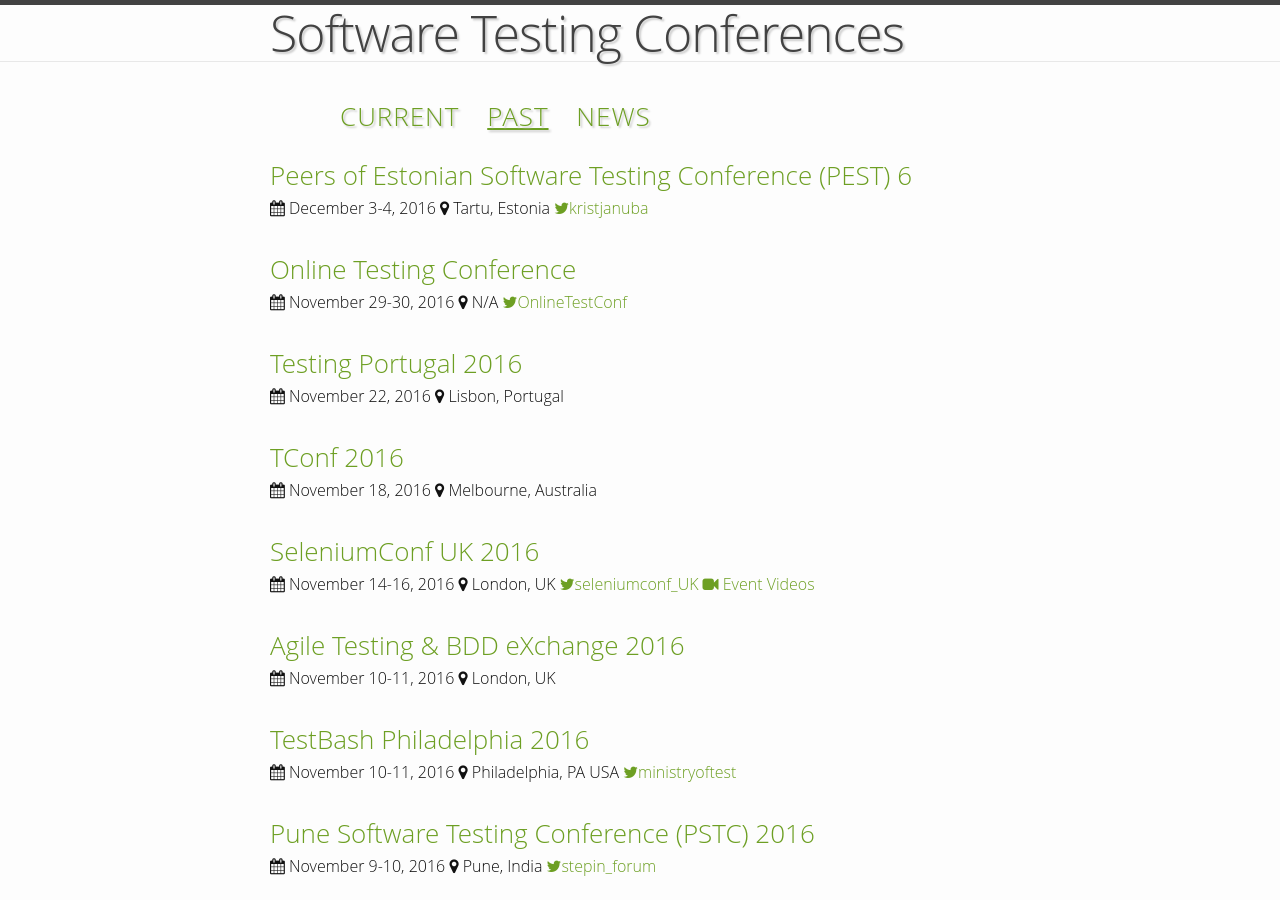
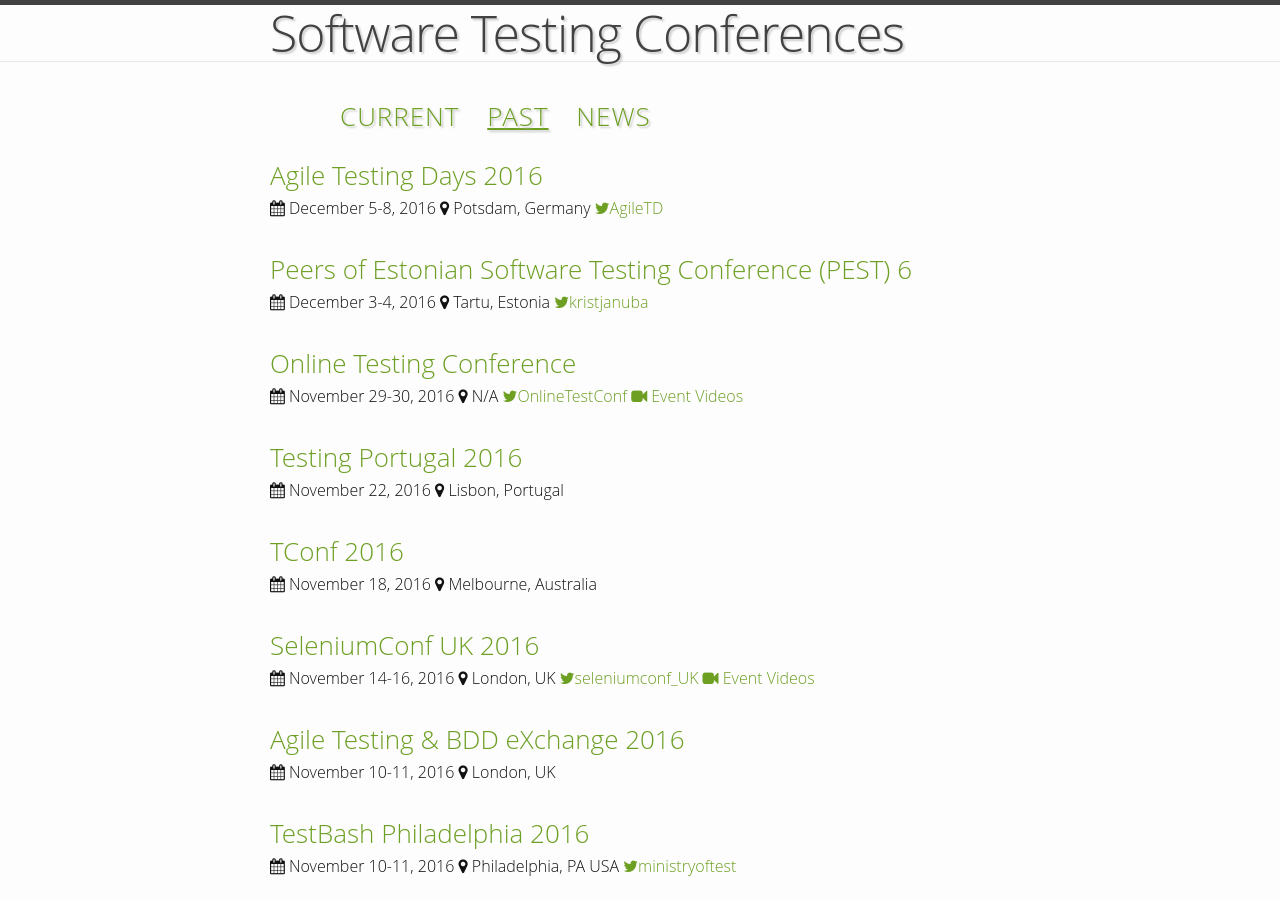
Before and after one commit to TestingConferences/testingconferences.github.io, a Jekyll site: the page built from past.html, in a window 1280 px wide and 900 px high. Built offline with Jekyll 4.4.1, drawn with Linux system fonts in a browser that asks for light colours.

Commit message:
Updated and added video link for OTC

```diff
--- a/_data/past.yml
+++ b/_data/past.yml
@@ -1,3 +1,9 @@
+- name: Agile Testing Days 2016
+  location: Potsdam, Germany
+  dates: "December 5-8, 2016"
+  url: http://www.agiletestingdays.com/
+  twitter: AgileTD
+
 - name: Peers of Estonian Software Testing Conference (PEST) 6
   location: Tartu, Estonia
   dates: "December 3-4, 2016"
@@ -10,6 +16,7 @@
   url: http://www.onlinetestconf.com/
   twitter: OnlineTestConf
   status: Registration is open
+  video_url: https://www.youtube.com/playlist?list=PLg74w4qP0mfG6dxeLw8vrHQGu9Yt4gwp-
 
 - name: Testing Portugal 2016
   location: Lisbon, Portugal
```
